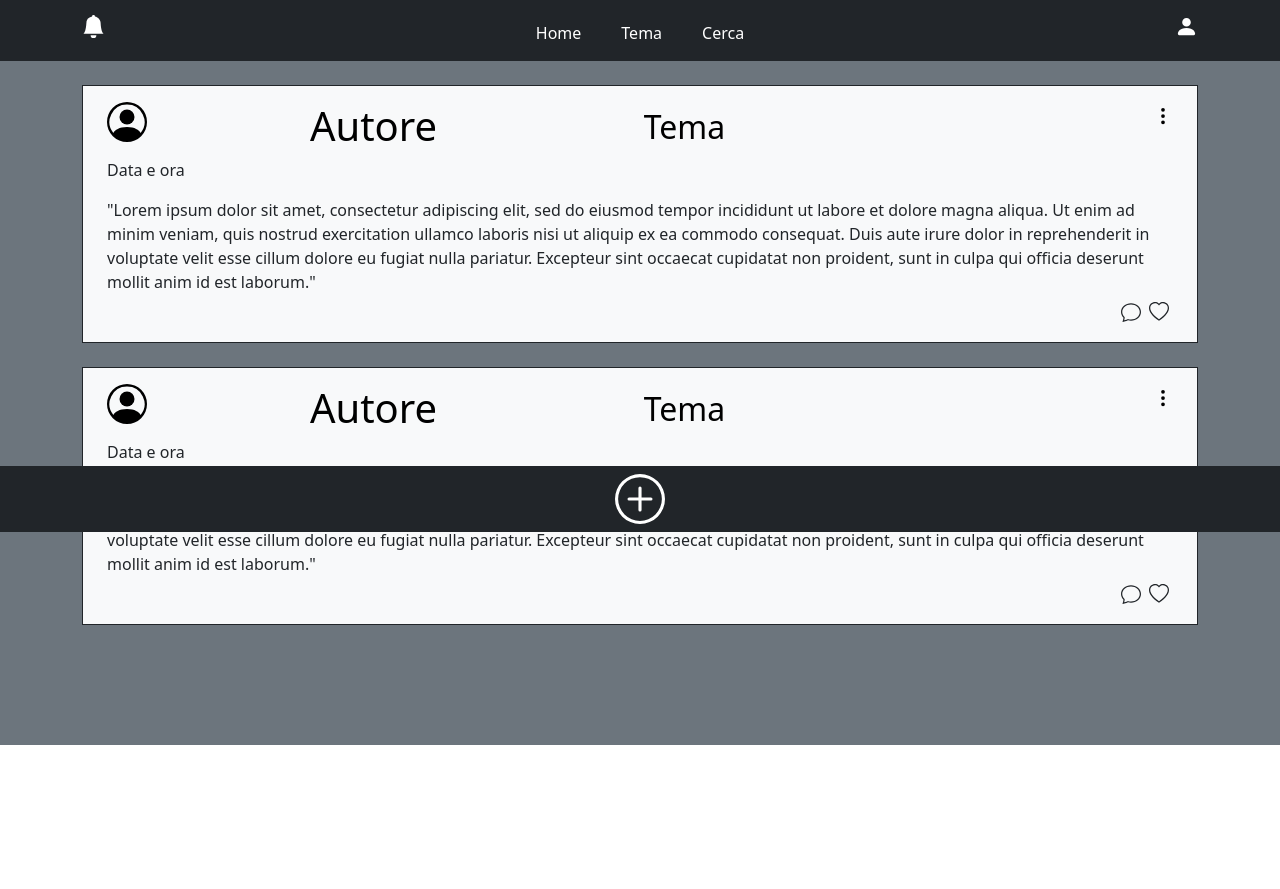
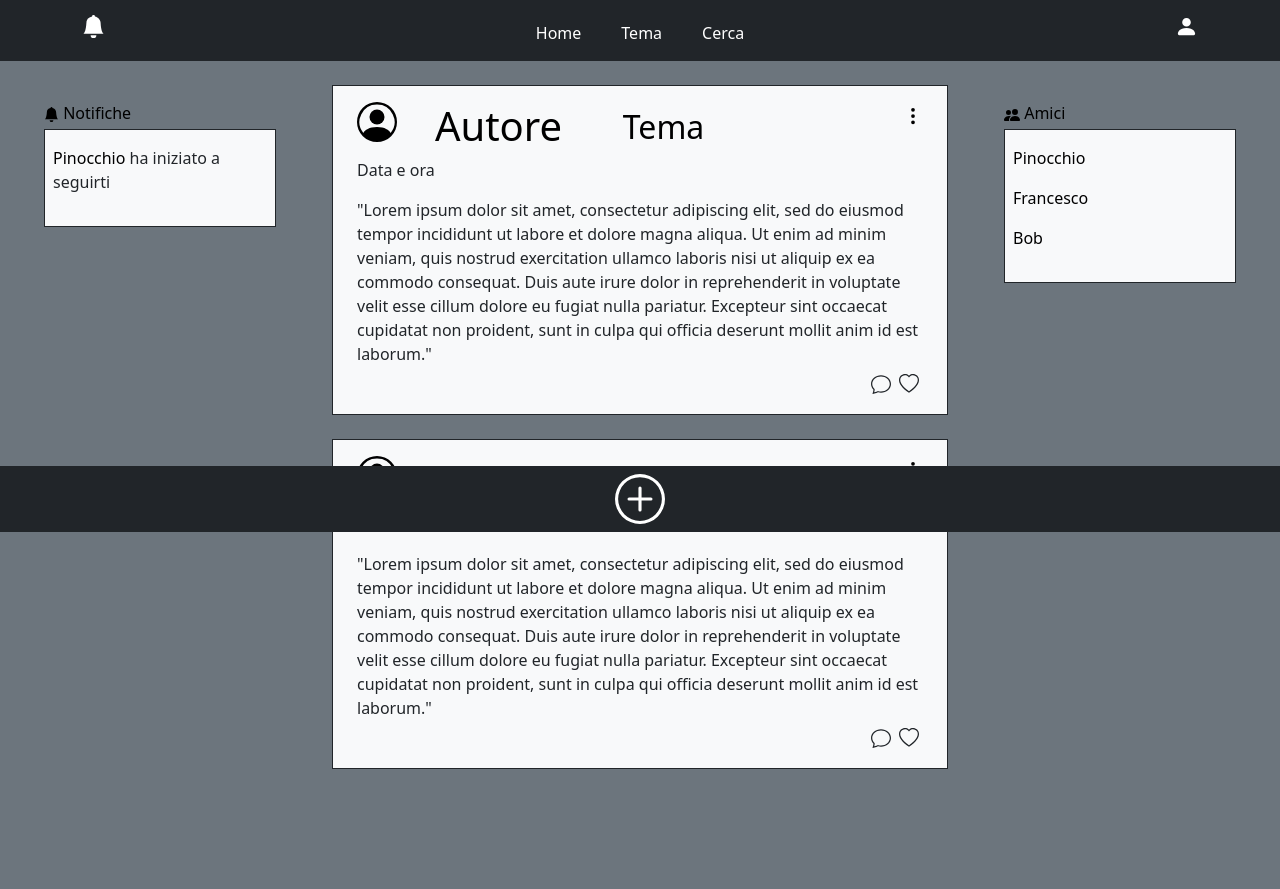
Before and after one commit to Fracarlucci/OnTopic, a PHP site: page /html/index.html in a window 1280 px wide. Shown: the part 268-1157 px from the top of the page. Before the commit the page ends 1013 px from the top, so only its background shows below. Run offline with PHP 8.4, Linux system fonts and the light colour scheme.

Commit message:
Add desktop elements

```diff
--- a/src/css/style.css
+++ b/src/css/style.css
@@ -36,3 +36,7 @@ section h2 {
     position: relative;
     top: 10%;
 }
+
+aside a {
+    color: #000;
+}
--- a/src/html/index.html
+++ b/src/html/index.html
@@ -62,9 +62,24 @@
             </div>
         </header>
 
-        <div class="container">
+        <div class="container-fluid">
             <div class="row">
-                <div class="col-12">
+                <div class="col-3">
+                    <aside class="m-4 px-2 py-3">
+                        <!-- Bell icon -->
+                        <a href="#">
+                            <svg xmlns="http://www.w3.org/2000/svg" width="15" height="15" fill="currentColor" class="bi bi-bell-fill" viewBox="0 0 16 16">
+                                <path d="M8 16a2 2 0 0 0 2-2H6a2 2 0 0 0 2 2zm.995-14.901a1 1 0 1 0-1.99 0A5.002 5.002 0 0 0 3 6c0 1.098-.5 6-2 7h14c-1.5-1-2-5.902-2-7 0-2.42-1.72-4.44-4.005-4.901z"/>
+                            </svg>
+                        Notifiche
+                        </a>
+                        <div class="bg-light border border-dark px-2 py-3 my-1">
+                            <p><a href="#">Pinocchio</a> ha iniziato a seguirti</p>
+                        </div>
+                    </aside>
+                </div>
+
+                <div class="col-6">
                     <section class="bg-light border border-dark my-4 px-4 py-3">
                         <header>
                             <div class="d-flex flex-row">
@@ -132,11 +147,13 @@
                                         </svg>
                                     </a>
                                 </div>
+                                <!-- Username -->
                                 <div class="d-flex justify-content-center col-4">
                                     <a href="#">
                                         <h1>Autore</h1>
                                     </a>
                                 </div>
+                                <!-- Theme -->
                                 <div class="d-flex justify-content-center col-3">
                                     <a href="#">
                                         <h2>Tema</h2>
@@ -173,8 +190,24 @@
                             </div>
                         </footer>
                     </section>
-                    <div class="p-5"></div>
                 </div>
+                <div class="col-3">
+                    <aside class="m-4 px-2 py-3">
+                        <!-- Friends icon -->
+                        <a href="#">
+                            <svg xmlns="http://www.w3.org/2000/svg" width="16" height="16" fill="currentColor" class="bi bi-people-fill" viewBox="0 0 16 16">
+                                <path d="M7 14s-1 0-1-1 1-4 5-4 5 3 5 4-1 1-1 1H7Zm4-6a3 3 0 1 0 0-6 3 3 0 0 0 0 6Zm-5.784 6A2.238 2.238 0 0 1 5 13c0-1.355.68-2.75 1.936-3.72A6.325 6.325 0 0 0 5 9c-4 0-5 3-5 4s1 1 1 1h4.216ZM4.5 8a2.5 2.5 0 1 0 0-5 2.5 2.5 0 0 0 0 5Z"/>
+                            </svg>
+                        Amici
+                        </a>
+                        <div class="bg-light border border-dark px-2 py-3 my-1">
+                            <p><a href="#">Pinocchio</a></p>
+                            <p> <a href="#">Francesco</a></p>
+                            <p><a href="#">Bob</a></p>
+                        </div>
+                    </aside>
+                </div>
+                <div class="p-5"></div>
             </div>
         </div>
 
```
